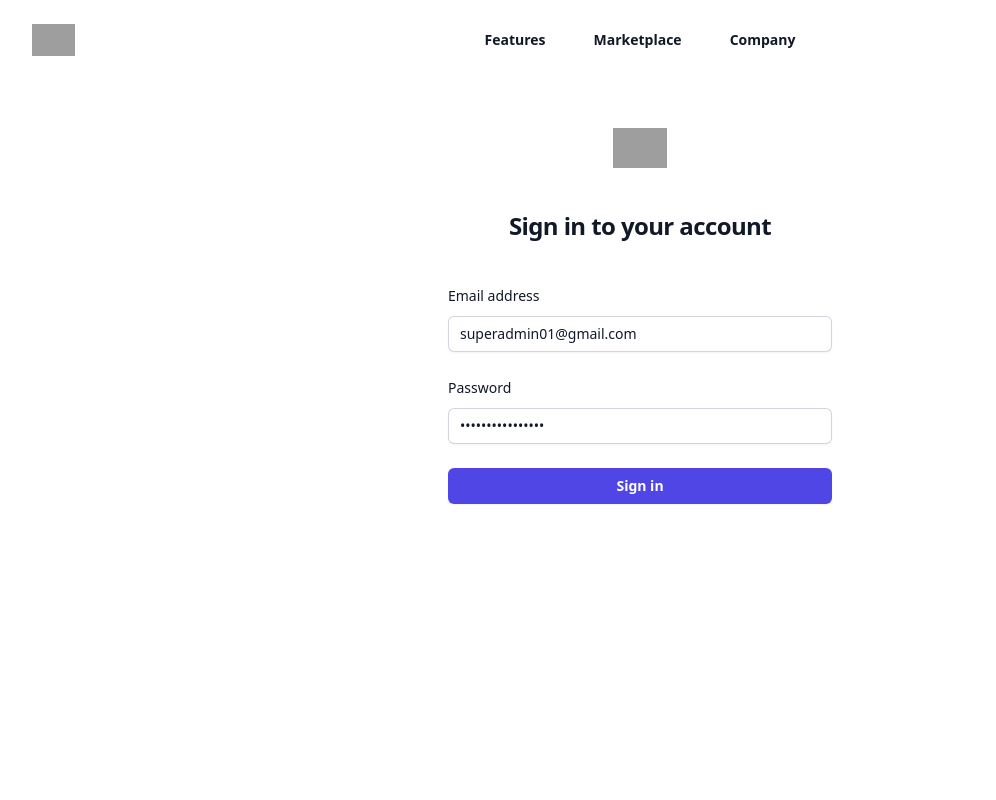
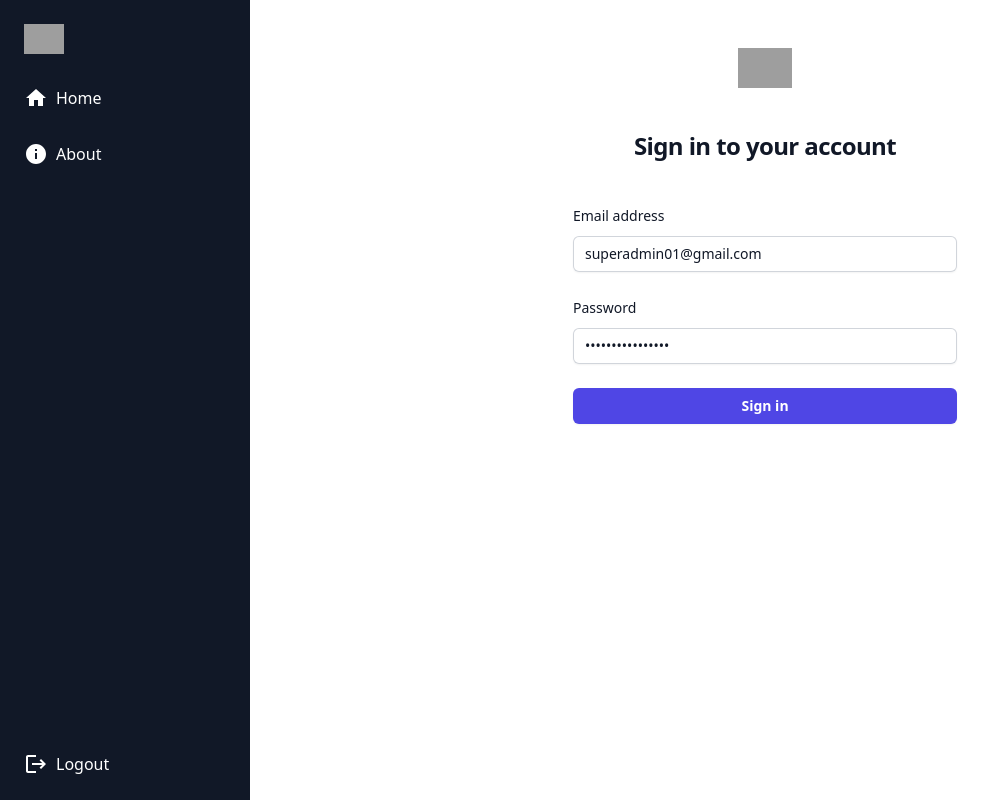
Before and after one commit to om-bhesania/fleet-management-system, a React (Vite) app in the folder client/: page /login in a window 1280 px wide. Shown: the whole page, without its empty margins (0-996 px from the left). Built offline with nearby package versions, Linux system fonts and the light colour scheme; grey boxes are pictures that could not be loaded.

Commit message:
feat: added sidebar + layout change

```diff
--- a/client/src/App.tsx
+++ b/client/src/App.tsx
@@ -2,14 +2,16 @@ import { BrowserRouter, Routes, Route } from "react-router-dom";
 import Home from "./pages/home/Home";
 import Login from "./pages/login/Login";
 import ProtectedRoute from "./components/auth/protected/ProtectedRoute";
-import Header from "./components/header/Header";
 import { ToastContainer } from "react-toastify";
+import Sidebar from "./components/sidebar/Sidebar";
 
 function App() {
   return (
     <BrowserRouter>
-      <Header />
       <ToastContainer />
+      <div className="flex">
+        <Sidebar />
+        <div className="flex-1 pl-[250px]">
           <Routes>
             <Route
               path="/"
@@ -21,6 +23,8 @@ function App() {
             />
             <Route path="/login" element={<Login />} />
           </Routes>
+        </div>
+      </div>
     </BrowserRouter>
   );
 }
--- a/client/src/components/addFleet/AddFleetForm.tsx
+++ b/client/src/components/addFleet/AddFleetForm.tsx
@@ -98,7 +98,7 @@ export const AddFleetForm = () => {
   });
 
   return (
-    <div className="max-w-3xl mx-auto p-6 bg-white rounded-lg shadow-md">
+    <div className=" mx-auto p-6 bg-white rounded-lg shadow-md">
       <h1 className="text-2xl font-semibold mb-6">Add Fleet</h1>
       <ToastContainer />
       <form onSubmit={formik.handleSubmit} className="space-y-6">
@@ -209,23 +209,6 @@ export const AddFleetForm = () => {
             </div>
             <div>
               <label
-                htmlFor="isCorporationVehicle"
-                className="flex items-center text-sm font-medium text-gray-700"
-              >
-                <input
-                  id="isCorporationVehicle"
-                  name="isCorporationVehicle"
-                  type="checkbox"
-                  onChange={formik.handleChange}
-                  onBlur={formik.handleBlur}
-                  checked={formik.values.isCorporationVehicle}
-                  className="mr-2"
-                />
-                Corporation Vehicle
-              </label>
-            </div>
-            <div>
-              <label
                 htmlFor="chassisNumber"
                 className="block text-sm font-medium text-gray-700"
               >
@@ -301,6 +284,24 @@ export const AddFleetForm = () => {
                   {formik.errors.rcBookNumber}
                 </p>
               ) : null}
+            </div>
+
+            <div className="flex items-center">
+              <label
+                htmlFor="isCorporationVehicle"
+                className="flex items-center text-sm font-medium text-gray-700"
+              >
+                <input
+                  id="isCorporationVehicle"
+                  name="isCorporationVehicle"
+                  type="checkbox"
+                  onChange={formik.handleChange}
+                  onBlur={formik.handleBlur}
+                  checked={formik.values.isCorporationVehicle}
+                  className="mr-2"
+                />
+                Corporation Vehicle
+              </label>
             </div>
           </div>
         </div>
--- a/client/src/components/sidebar/Sidebar.tsx
+++ b/client/src/components/sidebar/Sidebar.tsx
@@ -1,157 +1,53 @@
-import * as React from "react";
-import AppBar from "@mui/material/AppBar";
-import Box from "@mui/material/Box";
-import CssBaseline from "@mui/material/CssBaseline";
-import Divider from "@mui/material/Divider";
-import Drawer from "@mui/material/Drawer";
-import IconButton from "@mui/material/IconButton";
-import InboxIcon from "@mui/icons-material/MoveToInbox";
-import List from "@mui/material/List";
-import ListItem from "@mui/material/ListItem";
-import ListItemButton from "@mui/material/ListItemButton";
-import ListItemIcon from "@mui/material/ListItemIcon";
-import ListItemText from "@mui/material/ListItemText";
-import MailIcon from "@mui/icons-material/Mail";
-import MenuIcon from "@mui/icons-material/Menu";
-import Toolbar from "@mui/material/Toolbar";
-import Typography from "@mui/material/Typography";
+import { Home, Info, Logout } from "@mui/icons-material";
+import Cookies from "js-cookie";
 
-const drawerWidth = 240;
-
-interface Props {
-  window?: () => Window;
-}
-
-export default function ResponsiveDrawer(props?: Props, children?: any) {
-  const { window } = props;
-  const [mobileOpen, setMobileOpen] = React.useState(false);
-  const [isClosing, setIsClosing] = React.useState(false);
-
-  const handleDrawerClose = () => {
-    setIsClosing(true);
-    setMobileOpen(false);
-  };
-
-  const handleDrawerTransitionEnd = () => {
-    setIsClosing(false);
-  };
-
-  const handleDrawerToggle = () => {
-    if (!isClosing) {
-      setMobileOpen(!mobileOpen);
-    }
-  };
-
-  const drawer = (
-    <div>
-      <Toolbar />
-      <Divider />
-      <List>
-        {["Inbox", "Starred", "Send email", "Drafts"].map((text, index) => (
-          <ListItem key={text} disablePadding>
-            <ListItemButton>
-              <ListItemIcon>
-                {index % 2 === 0 ? <InboxIcon /> : <MailIcon />}
-              </ListItemIcon>
-              <ListItemText primary={text} />
-            </ListItemButton>
-          </ListItem>
-        ))}
-      </List>
-      <Divider />
-      <List>
-        {["All mail", "Trash", "Spam"].map((text, index) => (
-          <ListItem key={text} disablePadding>
-            <ListItemButton>
-              <ListItemIcon>
-                {index % 2 === 0 ? <InboxIcon /> : <MailIcon />}
-              </ListItemIcon>
-              <ListItemText primary={text} />
-            </ListItemButton>
-          </ListItem>
-        ))}
-      </List>
+const Sidebar = () => {
+  return (
+    <div className="flex flex-col h-screen w-[250px] bg-gray-900 text-white fixed top-0 bottom-0">
+      <div className="flex-grow">
+        <div className="flex flex-col space-y-4 p-4">
+          <a
+            href="#"
+            className="flex items-center space-x-2 hover:bg-gray-700 p-2 rounded"
+          >
+            <img
+              src="https://tailwindui.com/img/logos/mark.svg?color=white"
+              alt=""
+              className="max-h-[30px]"
+            />
+          </a>
+          <a
+            href="#"
+            className="flex items-center space-x-2 hover:bg-gray-700 p-2 rounded"
+          >
+            <Home />
+            <span>Home</span>
+          </a>
+          <a
+            href="#"
+            className="flex items-center space-x-2 hover:bg-gray-700 p-2 rounded"
+          >
+            <Info />
+            <span>About</span>
+          </a>
+        </div>
+      </div>
+      <div className="p-4">
+        <div
+          role="button"
+          className="flex items-center space-x-2 hover:bg-gray-700 p-2 rounded"
+          onClick={() => {
+            Cookies.remove("token");
+            Cookies.remove("user");
+            window.location.reload();
+          }}
+        >
+          <Logout />
+          <span>Logout</span>
+        </div>
+      </div>
     </div>
   );
+};
 
-  // Remove this const when copying and pasting into your project.
-  const container =
-    window !== undefined ? () => window().document.body : undefined;
-
-  return (
-    <Box sx={{ display: "flex" }}>
-      <CssBaseline />
-      <AppBar
-        position="fixed"
-        sx={{
-          width: { sm: `calc(100% - ${drawerWidth}px)` },
-          ml: { sm: `${drawerWidth}px` },
-        }}
-      >
-        <Toolbar>
-          <IconButton
-            color="inherit"
-            aria-label="open drawer"
-            edge="start"
-            onClick={handleDrawerToggle}
-            sx={{ mr: 2, display: { sm: "none" } }}
-          >
-            <MenuIcon />
-          </IconButton>
-          <Typography variant="h6" noWrap component="div">
-            Responsive drawer
-          </Typography>
-        </Toolbar>
-      </AppBar>
-      <Box
-        component="nav"
-        sx={{ width: { sm: drawerWidth }, flexShrink: { sm: 0 } }}
-        aria-label="mailbox folders"
-      >
-        <Drawer
-          container={container}
-          variant="temporary"
-          open={mobileOpen}
-          onTransitionEnd={handleDrawerTransitionEnd}
-          onClose={handleDrawerClose}
-          ModalProps={{
-            keepMounted: true,
-          }}
-          sx={{
-            display: { xs: "block", sm: "none" },
-            "& .MuiDrawer-paper": {
-              boxSizing: "border-box",
-              width: drawerWidth,
-            },
-          }}
-        >
-          {drawer}
-        </Drawer>
-        <Drawer
-          variant="permanent"
-          sx={{
-            display: { xs: "none", sm: "block" },
-            "& .MuiDrawer-paper": {
-              boxSizing: "border-box",
-              width: drawerWidth,
-            },
-          }}
-          open
-        >
-          {drawer}
-        </Drawer>
-      </Box>
-      <Box
-        component="main"
-        sx={{
-          flexGrow: 1,
-          p: 3,
-          width: { sm: `calc(100% - ${drawerWidth}px)` },
-        }}
-      >
-        {children}
-        <Toolbar />
-      </Box>
-    </Box>
-  );
-}
+export default Sidebar;
```
Also changed, not shown: client/src/pages/home/Home.tsx (+6 -7 lines). Lines whose indentation alone changed are shown as unchanged.
